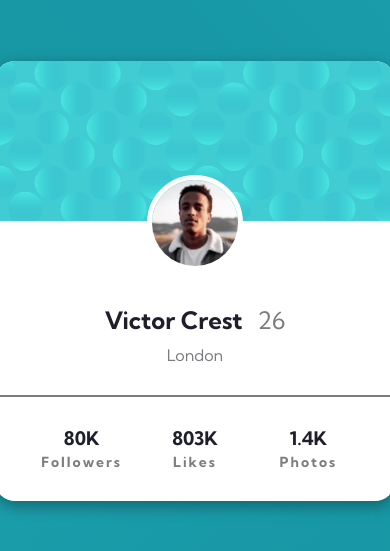
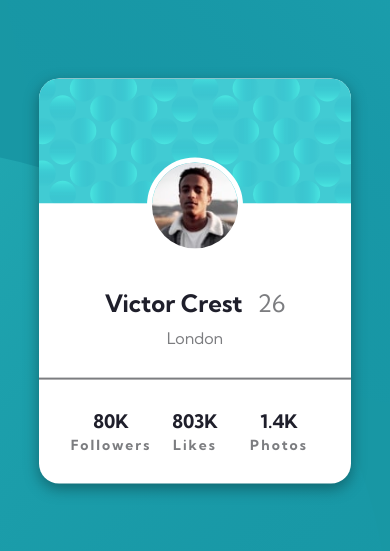
Before and after one commit to sparklaunch/Profile-Card-Component, a Next.js app: page / in a window 390 px wide. Shown: the part 141-692 px from the top of the page. Built offline with nearby package versions, Linux system fonts and the light colour scheme.

Commit message:
feat: 카드 섹션의 반응형 디자인을 위한 미디어 쿼리 추가

```diff
--- a/src/app/Home.module.css
+++ b/src/app/Home.module.css
@@ -88,3 +88,9 @@
 	border-radius: 50%;
 	border: 5px solid white;
 }
+
+@media (max-width: 600px) {
+	.card {
+		width: 80%;
+	}
+}
```
